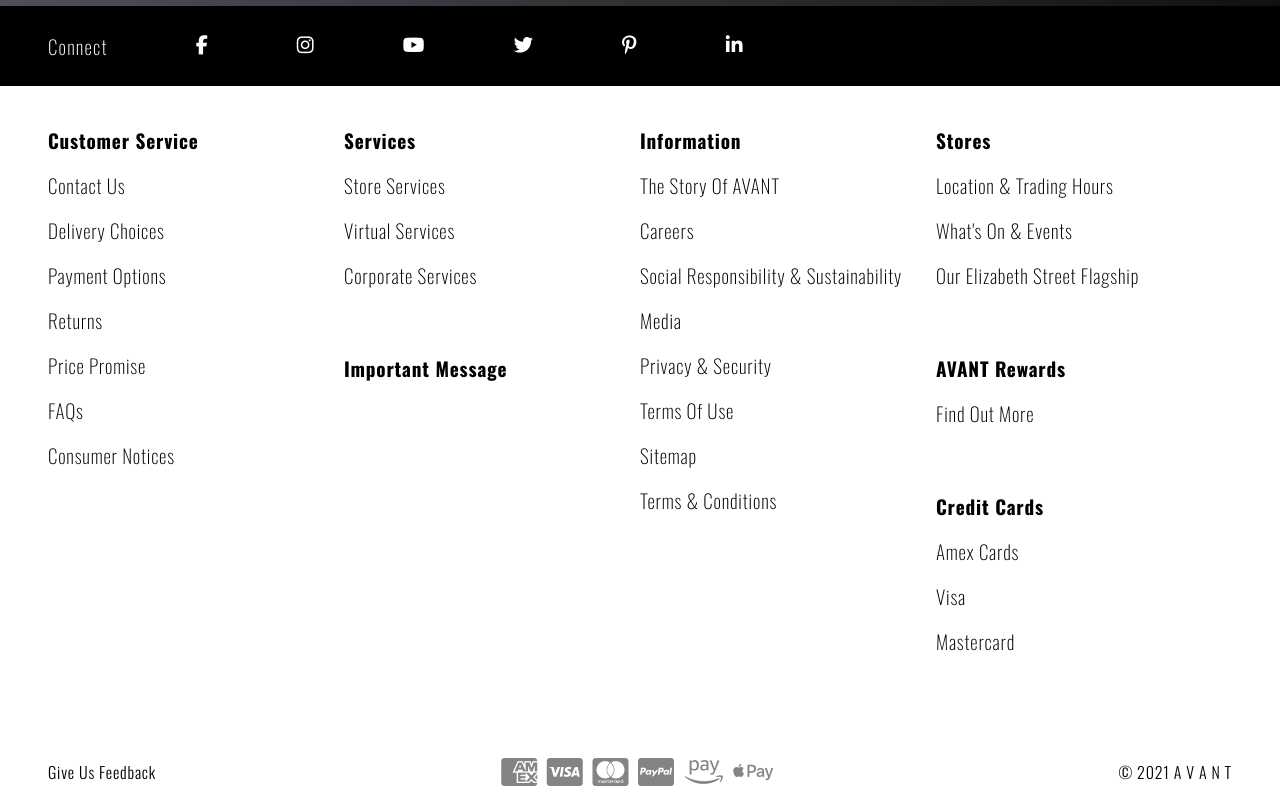
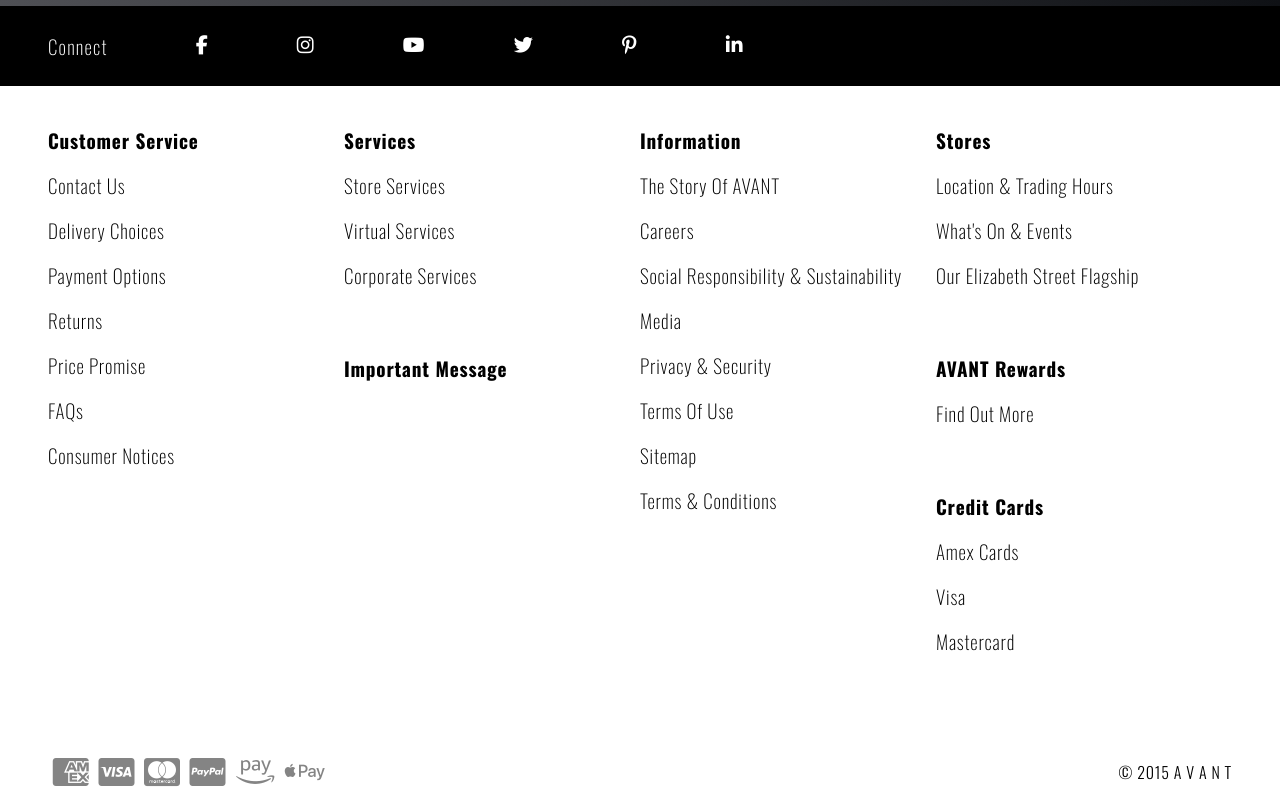
Before and after one commit to russvetsper/AvantNYC, a plain HTML site: page index.html in a window 1280 px wide. Shown: the part 7510-8310 px from the top of the page. Drawn offline with nearby package versions, Linux system fonts and the light colour scheme.

Commit message:
update index

```diff
--- a/index.html
+++ b/index.html
@@ -459,7 +459,6 @@
         </div>
       </div>
       <div class="footer__payment">
-        <p>give us feedback</p>
         <div class="payment__option">
           <i class="fab fa-cc-amex"></i>
           <i class="fab fa-cc-visa"></i>
@@ -468,7 +467,7 @@
           <i class="fab fa-amazon-pay"></i>
           <i class="fab fa-apple-pay"></i>
         </div>
-        <p>© 2021 A V A N T</p>
+        <p>© 2015 A V A N T</p>
       </div>
 
     </footer>
```
